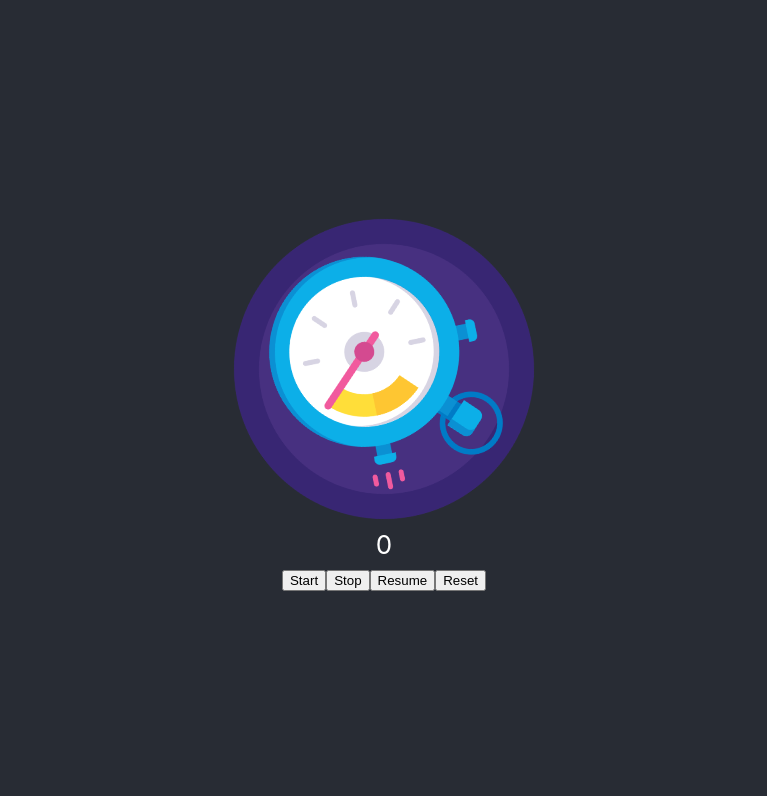
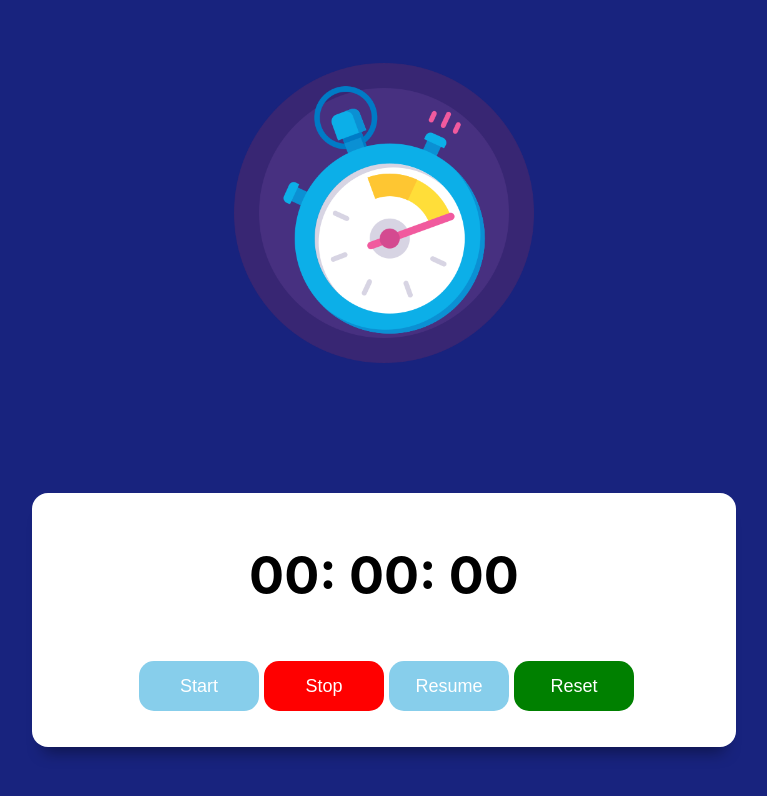
Before and after one commit to AntonioMM8506/ReadAgainstTheClock, a React (Create React App) app: page / in a window 1280 px wide. Shown: the top 796 px of the page, without its empty margins (256-1023 px from the left). Built offline with nearby package versions, Linux system fonts and the light colour scheme.

Commit message:
Timer component redefinition

```diff
--- a/src/App.css
+++ b/src/App.css
@@ -7,14 +7,16 @@
   pointer-events: none;
 }
 
+/*
 @media (prefers-reduced-motion: no-preference) {
   .App-logo {
     animation: App-logo-spin infinite 20s linear;
   }
 }
+*/
 
 .App-header {
-  background-color: #282c34;
+  background-color: #18237E;
   min-height: 100vh;
   display: flex;
   flex-direction: column;
--- a/src/App.js
+++ b/src/App.js
@@ -1,42 +1,15 @@
 import logo from './clock_logo_2.png';
 import './App.css';
-//import {Helmet} from "react-helmet";
 import Timer from './Components/timer';
-import React from "react";
 
 function App() {
-  //Hooks approach
-  const [time, setTime] = React.useState(0);
-  const [timerOn, setTimeOn] = React.useState(false);
-
-  React.useEffect(() => {
-    let interval = null;
-
-    if(timerOn){ //Timer starts
-      interval = setInterval(() => {
-        setTime(prevTime => prevTime + 1);
-      }, 1000);
-    }else{ //Timer stops
-      clearInterval(interval);
-    }
-
-    return () => clearInterval(interval); // to avoid memory leaks
-
-  }, [timerOn]); //runs every time the variable timeOn changes
 
   return (
     <div className="App">
       <header className="App-header">
         <img src={logo} className="App-logo" alt="logo" />
-        <div>{time}</div>
-        <div>
-          <button onClick={() => setTimeOn(true)}>Start</button>
-          <button onClick={() => setTimeOn(false)}>Stop</button>
-          <button onClick={() => setTimeOn(true)}>Resume</button>
-          <button onClick={() => setTime(0)}>Reset</button>
-        </div>
+        <Timer></Timer>
       </header>
-
 
 
     </div>
--- a/src/Components/timer.css
+++ b/src/Components/timer.css
@@ -7,12 +7,12 @@
 }
 
 .container{
-    padding-top: 100px;
+    padding-top: 120px;
 }
 
 .timer_container{
     background-color: #fff;
-    width: 30vw;
+    width: 40vw;
     padding: 1rem 6rem;
     border-radius: 1rem;
     box-shadow: 0 1rem 1rem -0.7rem rgb(0,0,0,0.4);
@@ -25,28 +25,28 @@
     color: #fff;
     font-size: 18px;
     background-color: red;
-    width: 130px;
+    width: 120px;
     height: 50px;
     border: none;
     border-radius: 15px;
     cursor: pointer;
-}
-
-.stop{
     margin-left: 5px;
 }
 
-.restart{
+
+
+.reset{
     margin-top: 20px;
     margin-bottom: 20px;
     color: #fff;
     font-size: 18px;
     background-color: green;
-    width: 130px;
+    width: 120px;
     height: 50px;
     border: none;
     border-radius: 15px;
     cursor: pointer;
+    margin-left: 5px;
 }
 
 .resume{
@@ -55,13 +55,10 @@
     color: #fff;
     font-size: 18px;
     background-color: skyblue;
-    width: 130px;
+    width: 120px;
     height: 50px;
     border: none;
     border-radius: 15px;
     cursor: pointer;
-}
-
-.resume{
     margin-left: 5px;
 }
--- a/src/Components/timer.js
+++ b/src/Components/timer.js
@@ -1,47 +1,45 @@
-import React, { useEffect, useState } from 'react';
+import React from 'react';
 import './timer.css';
 
 const Timer = () => {
+    //Hooks approach
+    const [time, setTime] = React.useState(0);
+    const [timerOn, setTimeOn] = React.useState(false);
 
-    const [seconds, setSeconds] = useState(0);
-    const [minutes, setMinutes] = useState(0);
+    //Uses an interval that can be modified with the setinterval method
+    //inside this method one can define the conditions mo modify the given
+    //interval. With the method clearInterval, the given interval is stoped
+    //However, because of the hooks it is not reset as in a normal use.
+    React.useEffect(() => {
+        let interval = null;
 
-    var timer;
-    var isPaused = false;
-    useEffect(()=> {
+        if(timerOn){ //Timer starts
+        interval = setInterval(() => {
+            setTime(prevTime => prevTime + 1);
+        }, 1000);
+        }else{ //Timer stops
+        clearInterval(interval);
+        }
 
-            timer = setInterval(() =>{
-                setSeconds(seconds+1);
-                if(seconds==59){
-                    setMinutes(minutes+1);
-                    setSeconds(0);
-                }
-            },1000);
-            return () => clearInterval(timer);
-    });
+        return () => clearInterval(interval); // to avoid memory leaks
 
-    const restart = () =>{
-        setSeconds(0);
-        setMinutes(0);
-    }
+    }, [timerOn]); //runs every time the variable timeOn changes
 
-    const stop = () => {
-        clearInterval(timer);
-    }
-
-    const resume = () => {
-
-    }
-
-
+    //Render
     return (
         <div className='container'>
             <div className='timer_container'>
-                <h1>Timer</h1>
-                <h1>{minutes<10 ? "0"+minutes:minutes}:{seconds<10 ? "0"+seconds:seconds}</h1>
-                <button className='restart' onClick={restart}>Restart</button>
-                <button className='stop' onClick={stop}>Stop</button>
-                <button className='resume' onClick={resume}>Resume</button>
+            <h1>
+                <span>{("0" + Math.floor((time/6000)%60)).slice(-2)}:</span> {/*Hours*/}
+                <span>{("0" + Math.floor((time/1000)%60)).slice(-2)}:</span> {/*minutes*/}
+                <span>{("0" + ((time)%100)).slice(-2)}</span> {/*Seconds*/}
+            </h1>
+                <div>
+                    <button className='resume' onClick={() => setTimeOn(true)}>Start</button>
+                    <button className='stop' onClick={() => setTimeOn(false)}>Stop</button>
+                    <button className='resume' onClick={() => setTimeOn(true)}>Resume</button>
+                    <button className='reset' onClick={() => setTime(0)}>Reset</button>
+                </div>
             </div>
         </div>
 
```
